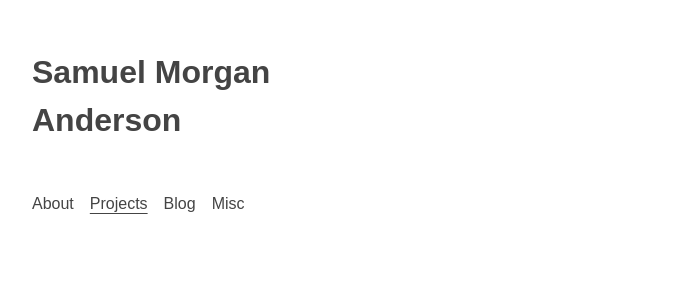
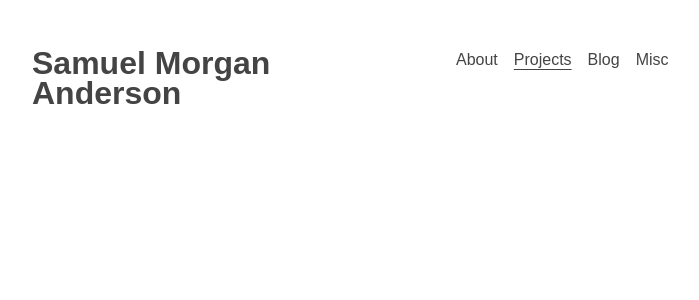
Before and after one commit to sama305/samueland.dev, a Next.js app: page /projects in a window 1280 px wide. Shown: the top 300 px of the page, without its empty margins (208-907 px from the left). Built offline with nearby package versions, Linux system fonts and the light colour scheme.

Commit message:
moved navbar to top right on larger screens

```diff
--- a/src/app/(site)/layout.tsx
+++ b/src/app/(site)/layout.tsx
@@ -16,10 +16,14 @@ export default function RootLayout({
     <html lang="en">
       <body>
         <div className="main">
-          <div className="titlebar">
-            <h1>Samuel Morgan Anderson</h1>
+          <div className="content">
+            <div className="left titlebar">
+              <h1 style={{ lineHeight: '1.9rem'}}>Samuel Morgan Anderson</h1>
+            </div>
+            <div className="right">
+              <Navbar />
+            </div>
           </div>
-          <Navbar />
           {children}
         </div>
       </body>
--- a/src/app/(site)/projects/page.tsx
+++ b/src/app/(site)/projects/page.tsx
@@ -20,7 +20,7 @@ export default function Projects() {
           </p>
         </div>
       </div>
-      <div className="content">
+      <div style={{ marginTop: '3rem' }} className="content">
         <div className="left">
           <h3><a style={{ fontWeight: 'bold'}} className="social" href="https://arduvia.com">Arduvia</a></h3>
           May 2024 &mdash; December 2024
--- a/src/app/globals.css
+++ b/src/app/globals.css
@@ -12,7 +12,8 @@ html {
 .main {
   max-width: 50rem;
   margin: auto;
-  padding: 3rem 3rem;
+  padding: 0 3rem;
+  padding-bottom: 3rem;
 }
 
 .titlebar {
@@ -20,7 +21,8 @@ html {
 }
 
 .navbar {
-  margin-top: 3rem;
+  display: flex;
+  gap: 1rem;
 }
 
 .navbar a {
@@ -35,10 +37,6 @@ a {
 
 a:hover {
   text-decoration: underline;
-}
-
-.navbar a {
-  margin-right: 1rem;
 }
 
 .content {
```
